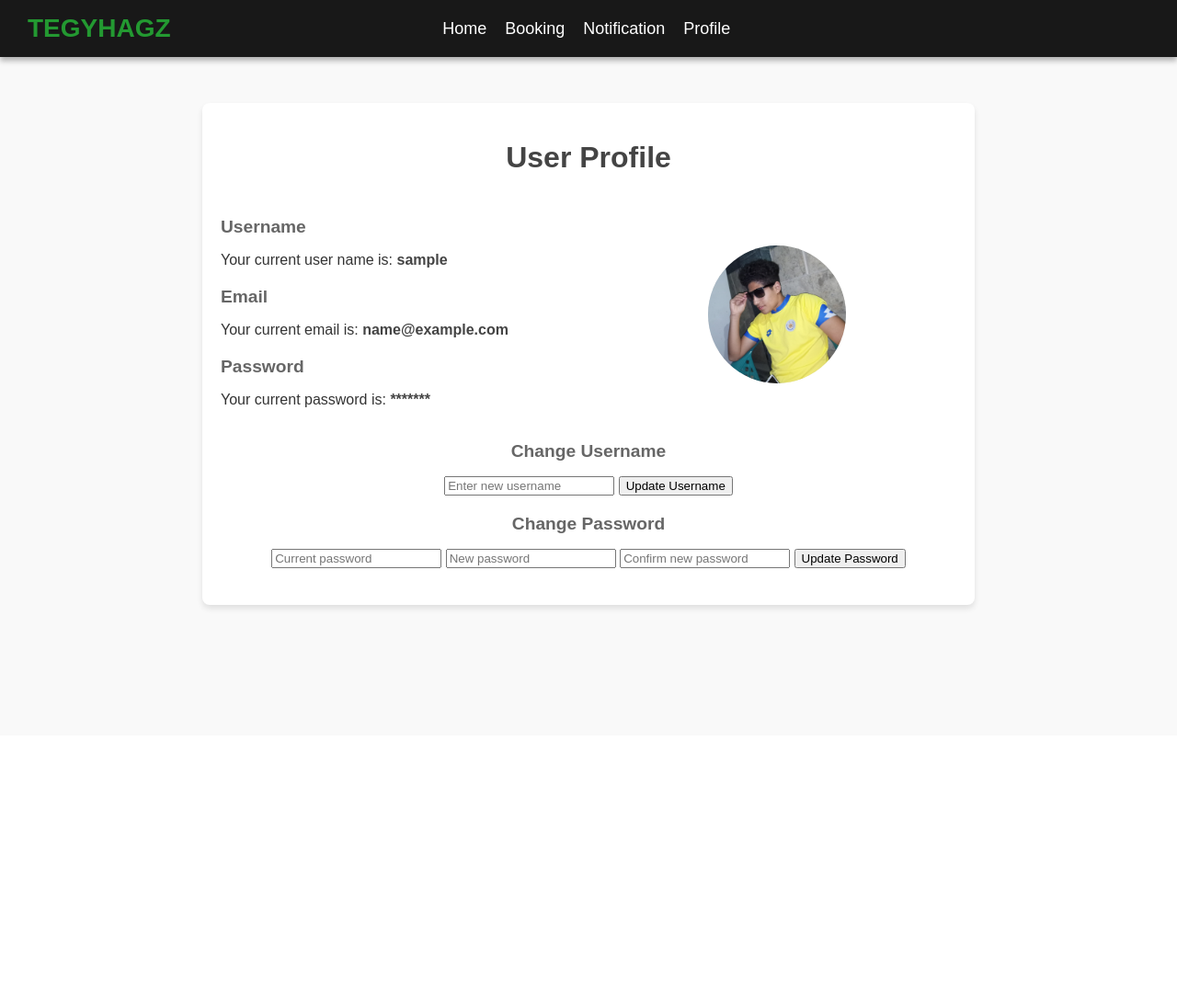
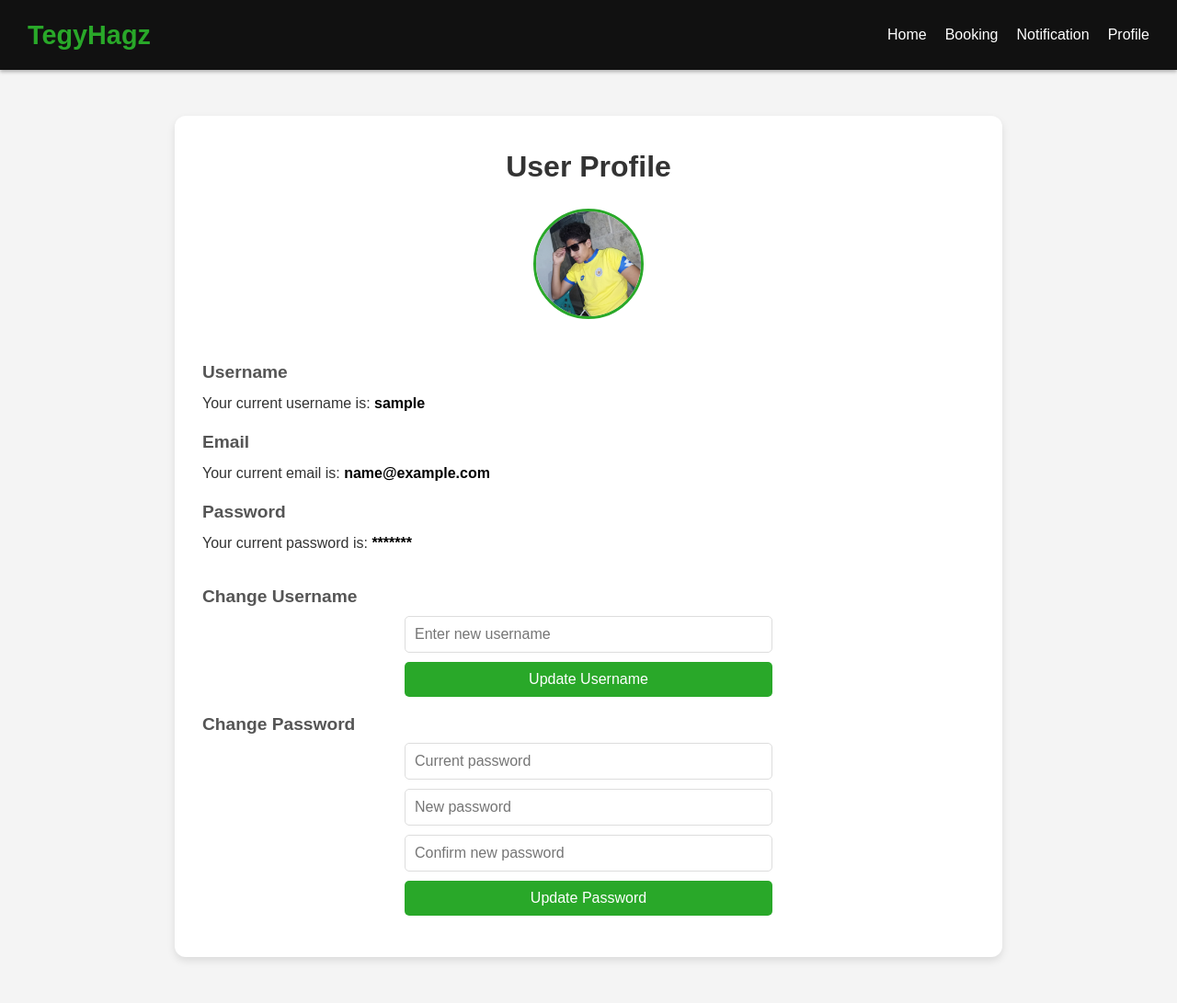
Before and after one commit to kareemmosalah/SWE-project, a Django app: page /user-profile/ in a window 1280 px wide. Shown: the whole page at 92% size. Before the commit the page ends 664 px from the top, so only its background shows below. Run offline with Django 5.2, Linux system fonts and the light colour scheme; the visitor is signed in with stand-in values (Sample User, id 1).

```diff
--- a/myproject/myapp/templates/MainPage.html
+++ b/myproject/myapp/templates/MainPage.html
@@ -17,7 +17,7 @@
             </p>
             <div class="button-group">
                 <button onclick="window.location.href='{% url 'book_page' %}'">Book Now</button>
-                <button >Profile</button>
+                <button onclick="window.location.href='{% url 'user_profile' %}'">Profile</button>
                 <button onclick="window.location.href='{% url 'notification' %}'">Notification</button>
 
             </div>
--- a/myproject/myapp/templates/owner.html
+++ b/myproject/myapp/templates/owner.html
@@ -155,15 +155,10 @@
         <p>No courts added yet.</p>
       {% endfor %}
     </section>
-
-
     <div class="action-buttons">
     <a href="{% url 'user_profile' %}" class="profile-btn">Go to Profile</a>
     </div>
 </div>
-
-
-
 <script src="{% static 'court_owner/owner.js' %}"></script>
 </body>
 </html>
--- a/myproject/myapp/templates/user_profile.html
+++ b/myproject/myapp/templates/user_profile.html
@@ -5,50 +5,99 @@
   <meta name="viewport" content="width=device-width, initial-scale=1.0">
   <title>User Profile</title>
   <style>
-    body {
-      font-family: Arial, sans-serif;
+    /* Global Reset */
+    * {
       margin: 0;
       padding: 0;
-      background-color: #f9f9f9;
-      color: #333;
+      box-sizing: border-box;
     }
 
+    body {
+      font-family: 'Arial', sans-serif;
+      background-color: #f4f4f4;
+      color: #333;
+      line-height: 1.6;
+    }
+
+    /* Navbar */
+    .navbar {
+      display: flex;
+      justify-content: space-between;
+      align-items: center;
+      background-color: #111;
+      padding: 15px 30px;
+      box-shadow: 0 2px 4px rgba(0, 0, 0, 0.3);
+    }
+
+    .navbar .logo a {
+      font-size: 1.8rem;
+      color: #29a829;
+      text-decoration: none;
+      font-weight: bold;
+    }
+
+    .nav-links {
+      display: flex;
+      gap: 20px;
+    }
+
+    .nav-links a {
+      color: #fff;
+      text-decoration: none;
+      font-size: 1rem;
+      transition: color 0.3s ease;
+    }
+
+    .nav-links a:hover {
+      color: #29a829;
+    }
+
+    /* Profile Container */
     .profile-container {
-      max-width: 800px;
+      max-width: 900px;
       margin: 50px auto;
-      padding: 20px;
-      text-align: center;
-      background-color: #fff;
-      box-shadow: 0 4px 6px rgba(0, 0, 0, 0.1);
-      border-radius: 8px;
+      background: #fff;
+      padding: 30px;
+      border-radius: 12px;
+      box-shadow: 0 4px 8px rgba(0, 0, 0, 0.1);
     }
 
     h1 {
       font-size: 2rem;
-      color: #444;
-      margin-bottom: 30px;
+      text-align: center;
+      margin-bottom: 20px;
+      color: #333;
     }
 
     .profile-content {
       display: flex;
-      justify-content: space-between;
+      flex-direction: column;
       align-items: center;
+      text-align: center;
       gap: 20px;
-      flex-wrap: wrap;
+    }
+
+    .profile-picture img {
+      width: 120px;
+      height: 120px;
+      border-radius: 50%;
+      object-fit: cover;
+      border: 3px solid #29a829;
     }
 
     .profile-details {
-      flex: 1;
+      width: 100%;
       text-align: left;
     }
 
     .profile-item {
-      margin-bottom: 20px;
+      margin: 15px 0;
     }
 
     .profile-item h2 {
       font-size: 1.2rem;
-      color: #666;
+      margin-bottom: 5px;
+      color: #555;
     }
 
     .profile-item p {
@@ -56,73 +105,72 @@
       color: #333;
     }
 
-    .profile-item strong {
-      color: #444;
+    strong {
+      font-weight: bold;
+      color: #000;
     }
 
-    .profile-picture {
-      flex: 1;
+    /* Forms */
+    form {
       display: flex;
-      justify-content: center;
-      align-items: center;
+      flex-direction: column;
+      gap: 10px;
+      width: 100%;
+      max-width: 400px;
+      margin: 0 auto;
     }
 
-    .profile-picture img {
-      width: 150px;
-      height: 150px;
-      border-radius: 50%;
-      background-color: #eaeaea;
-      object-fit: cover;
-    }
-    .navbar {
-    display: flex;
-     /* Logo to left, links to right */
-    align-items: center;
-    padding: 15px 30px;
-    background-color: rgba(0, 0, 0, 0.9); /* Slightly darker transparent background */
-    box-shadow: 0 4px 6px rgba(0, 0, 0, 0.3); /* Subtle shadow for depth */
-    position: sticky;
-    top: 0; /* Stick to the top on scroll */
-    z-index: 1000; /* Ensure navbar is on top */
+    input {
+      padding: 10px;
+      font-size: 1rem;
+      border: 1px solid #ddd;
+      border-radius: 5px;
+      outline: none;
+      transition: border-color 0.3s ease;
     }
 
-  .logo a {
-    font-size: 28px;
-    font-weight: bold;
-    text-transform: uppercase;
-    color: #239931; /* Bright blue for logo text */
-    text-decoration: none;
-    transition: color 0.3s ease; /* Smooth hover transition */
+    input:focus {
+      border-color: #29a829;
     }
 
-.logo a:hover {
-    color: #0f6f28; /* Slightly darker blue on hover */
+    button {
+      padding: 10px;
+      font-size: 1rem;
+      background-color: #29a829;
+      color: #fff;
+      border: none;
+      border-radius: 5px;
+      cursor: pointer;
+      transition: background-color 0.3s ease;
     }
 
-/* Nav links container */
-.nav-links {
-    display: flex;
-    gap: 20px; /* Space between links */
-    flex: 1; /* Take up remaining space */
-    justify-content: center; /* Center links within container */
-    transform: translateX(-80px); /* Manually adjust position */
-    text-align: center;
-}
-.nav-links a {
-    text-decoration: none;
-    color: white;
-    font-size: 18px;
-    font-weight: 500; /* Slightly bold for better readability */
-    transition: color 0.3s ease; /* Smooth hover effect */
+    button:hover {
+      background-color: #217a21;
     }
 
-/* Hover effect on nav links */
-.nav-links a:hover {
-    color: #239931; /* Blue color on hover */
+    /* Responsive Design */
+    @media (max-width: 768px) {
+      .profile-container {
+        padding: 20px;
+      }
+
+      h1 {
+        font-size: 1.8rem;
+      }
+
+      .profile-content {
+        flex-direction: column;
+        gap: 10px;
+      }
+
+      form {
+        width: 100%;
+      }
     }
   </style>
 </head>
 <body>
+  <!-- Navbar -->
   <nav class="navbar">
     <div class="logo">
       <a href="{% url 'home_page' %}">TegyHagz</a>
@@ -133,16 +181,20 @@
       <a href="#">Notification</a>
       <a href="{% url 'user_profile' %}">Profile</a>
     </div>
+  </nav>
 
-
-</nav>
+  <!-- Profile Container -->
   <div class="profile-container">
     <h1>User Profile</h1>
     <div class="profile-content">
+      <div class="profile-picture">
+        {% load static %}
+        <img src="{% static 'images/Elsehrawy.jpg' %}" alt="Profile Picture">
+      </div>
       <div class="profile-details">
         <div class="profile-item">
           <h2>Username</h2>
-          <p>Your current user name is: <strong>{{ request.user.username }}</strong></p>
+          <p>Your current username is: <strong>{{ request.user.username }}</strong></p>
         </div>
         <div class="profile-item">
           <h2>Email</h2>
@@ -153,10 +205,9 @@
           <p>Your current password is: <strong>*******</strong></p>
         </div>
       </div>
-      <div class="profile-picture">
-        {% load static %}
-        <img src="{% static 'images/Elsehrawy.jpg' %}" alt="Profile Picture">      </div>
     </div>
+
+    <!-- Change Username -->
     <div class="profile-item">
       <h2>Change Username</h2>
       <form method="POST" action="{% url 'change_username' %}">
@@ -166,6 +217,7 @@
       </form>
     </div>
 
+    <!-- Change Password -->
     <div class="profile-item">
       <h2>Change Password</h2>
       <form method="POST" action="{% url 'change_password' %}">
@@ -176,7 +228,6 @@
         <button type="submit">Update Password</button>
       </form>
     </div>
-
   </div>
 </body>
 </html>
--- a/myproject/myproject/settings.py
+++ b/myproject/myproject/settings.py
@@ -80,6 +80,7 @@ MIDDLEWARE = [
 
 ROOT_URLCONF = 'myproject.urls'
 
+
 TEMPLATES = [
     {
         'BACKEND': 'django.template.backends.django.DjangoTemplates',
--- a/myproject/myproject/urls.py
+++ b/myproject/myproject/urls.py
@@ -2,25 +2,26 @@ from django.contrib import admin
 from django.urls import path, include
 from myapp import views
 
+# Add imports for media files
+from django.conf import settings
+from django.conf.urls.static import static
+
 urlpatterns = [
     path('admin/', admin.site.urls),  # Admin site URL
     path('accounts/', include('allauth.urls')),  # Include allauth URLs for account management
-    path('guest-login/', views.guest_login, name='guest_login'),  # Guest login URL
-    path('', views.entry_page, name='home_page'),  # Entry page URL
-    path('book/', views.book_page, name='book_page'),  # Booking page URL
-    path('court-info/<int:court_id>/', views.court_info, name='court_info'),  # Court info URL with court_id parameter
-    path('courts-list/', views.courts_list, name='courts_list'),  # Courts list URL
-    path('court-schedule/<int:court_id>/', views.court_schedule, name='court_schedule'),  # Court schedule URL with court_id parameter
-    path('main/', views.main_page, name='main_page'),  # Main page URL
-
+    path('guest-login/', views.guest_login, name='guest_login'),
+    path('', views.entry_page, name='home_page'),
+    path('book/', views.book_page, name='book_page'),
+    path('court-info/<int:court_id>/', views.court_info, name='court_info'),
+    path('courts-list/', views.courts_list, name='courts_list'),
+    path('court-schedule/<int:court_id>/', views.court_schedule, name='court_schedule'),
+    path('main/', views.main_page, name='main_page'),
     path('login-signup/', views.login_signup_page, name='login_signup_page'),
-    path('book-time/<int:court_id>/', views.book_time, name='book_time'),  # Book time URL with court_id parameter
-
+    path('book-time/<int:court_id>/', views.book_time, name='book_time'),
     path('user-profile/', views.user_profile, name='user_profile'),
     path('owner', views.court_owner_dashboard, name='court_owner_dashboard'),
-    path('Notification/' , views.notification_page , name='notification'),
-    # path('send/' , views.send),
-    # path('firebase-messaging-sw.js',views.showFirebaseJS,name="show_firebase_js")  # User profile page URL
+    path('Notification/', views.notification_page, name='notification'),
     path('change-username/', views.change_username, name='change_username'),
     path('change-password/', views.change_password, name='change_password'),
+    # path('change-profile-photo/', views.change_profile_photo, name='change_profile_photo'),  # New URL
 ]
```
Also changed, not shown: myproject/myapp/models.py (line endings or trailing spaces), myproject/myapp/views.py (line endings or trailing spaces). Lines whose indentation alone changed are shown as unchanged.
